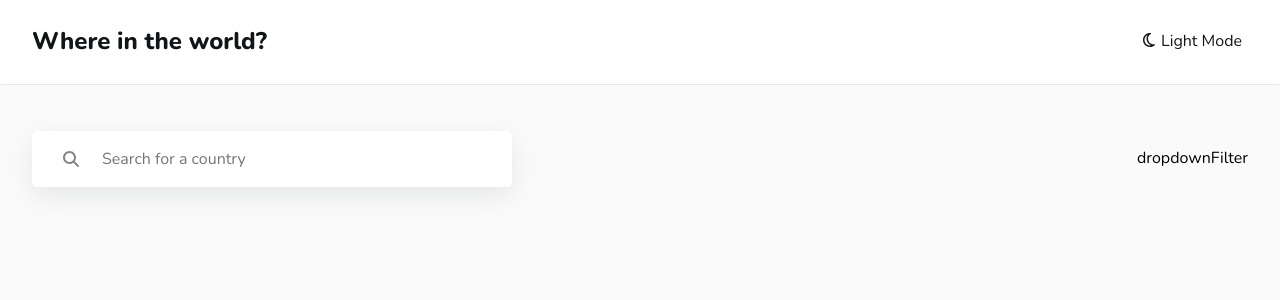
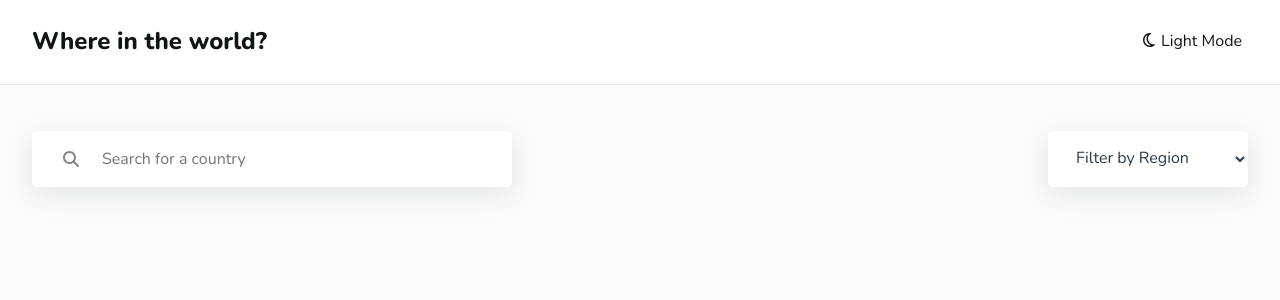
Before and after one commit to SuaferoanTJK/Countries_API, a React (Vite) app: page / in a window 1280 px wide. Shown: the top 300 px of the page. Built offline with nearby package versions, Linux system fonts and the light colour scheme.

Commit message:
Dropdown filter desgin

```diff
--- a/src/app/components/filter/dropdownFilter.jsx
+++ b/src/app/components/filter/dropdownFilter.jsx
@@ -1,9 +1,37 @@
-import React from 'react'
+import React from "react";
+import { useDispatch, useSelector } from "react-redux";
 
 const dropdownFilter = () => {
+  const mode = useSelector((state) => state.darkMode);
+  const regions = [
+    { value: "Africa", label: "Africa" },
+    { value: "América", label: "América" },
+    { value: "Asia", label: "Asia" },
+    { value: "Europe", label: "Europe" },
+    { value: "Oceania", label: "Oceania" },
+  ];
+
   return (
-    <div>dropdownFilter</div>
-  )
-}
+    <div className="dropdownFilter">
+      <select
+        className={
+          mode
+            ? "dropdownFilter_select dropdownFilter_select-dark"
+            : "dropdownFilter_select dropdownFilter_select-light"
+        }
+        defaultValue=""
+      >
+        <option value="" disabled hidden>
+          Filter by Region
+        </option>
+        {regions.map((region, id) => (
+          <option key={id} value={region.value}>
+            {region.label}
+          </option>
+        ))}
+      </select>
+    </div>
+  );
+};
 
-export default dropdownFilter
+export default dropdownFilter;
--- a/src/assets/styles/base/_global.scss
+++ b/src/assets/styles/base/_global.scss
@@ -1,34 +1,40 @@
-@use 'variables' as v;
+@use "variables" as v;
 
 html {
   font-size: 62.5%;
   box-sizing: border-box;
 }
-*,*::before, *:after{
+*,
+*::before,
+*:after {
   box-sizing: inherit;
 }
-body{
+body {
   font-family: v.$fuentePrincipal;
   font-size: 1.6rem;
 }
-.container{
+.container {
   width: 95%;
   max-width: 144rem;
   margin: 0 auto;
 }
-a{
+a {
   text-decoration: none;
 }
-img{
+img {
   max-width: 100%;
   display: block;
 }
-ul{
+ul {
   list-style: none;
   padding: 0;
   margin: 0;
 }
-button{
+button {
   background-color: transparent;
   border: none;
 }
+select {
+  border: 0px;
+  outline: 0px;
+}
--- /dev/null
+++ b/src/assets/styles/components/filters/_dropdownFilter.scss
@@ -0,0 +1,20 @@
+@use "../../base/variables" as v;
+
+.dropdownFilter {
+  &_select {
+    padding-left: 2.4rem;
+    width: 20rem;
+    height: 5.6rem;
+    border-radius: 0.5rem;
+    box-shadow: rgba(149, 157, 165, 0.2) 0px 8px 24px;
+    &-light {
+      background-color: v.$white;
+      color: v.$darkblueDM;
+    }
+    &-dark {
+      box-shadow: unset;
+      background-color: v.$darkblueDM;
+      color: v.$white;
+    }
+  }
+}
--- a/src/assets/styles/components/filters/_index.scss
+++ b/src/assets/styles/components/filters/_index.scss
@@ -1 +1,2 @@
 @forward "searchFilter";
+@forward "dropdownFilter";
--- a/src/assets/styles/components/filters/_searchFilter.scss
+++ b/src/assets/styles/components/filters/_searchFilter.scss
@@ -30,6 +30,7 @@
     &-dark {
       box-shadow: unset;
       background-color: v.$darkblueDM;
+      color: v.$white;
       &::placeholder {
         color: v.$white;
       }
--- a/src/assets/styles/pages/_home.scss
+++ b/src/assets/styles/pages/_home.scss
@@ -15,11 +15,12 @@
   padding: 4.7rem 0;
   display: flex;
   flex-direction: column;
+  align-items: flex-start;
+  gap: 3.3rem;
   @include m.tablet {
     flex-direction: row;
     justify-content: space-between;
   }
-  align-items: center;
 }
 .cards {
   min-height: 80vh;
```
Lines whose indentation alone changed are shown as unchanged.
